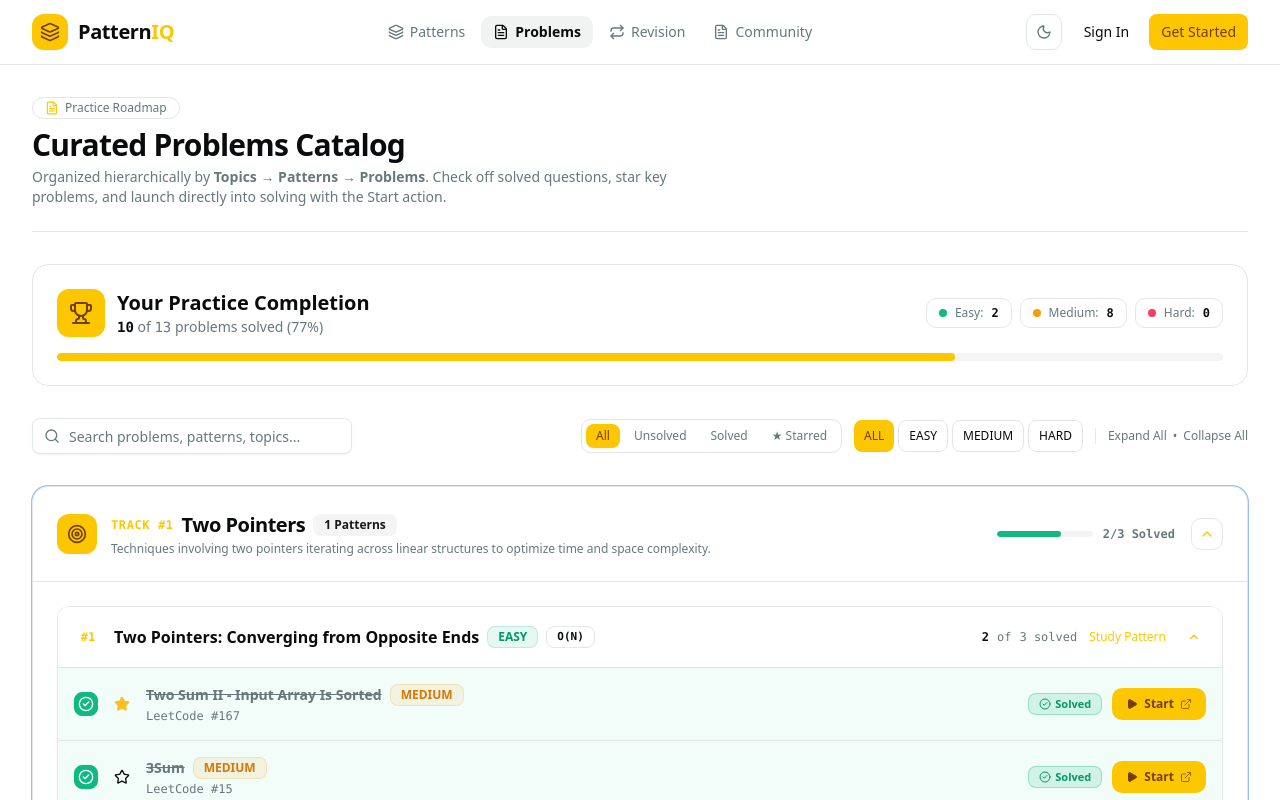
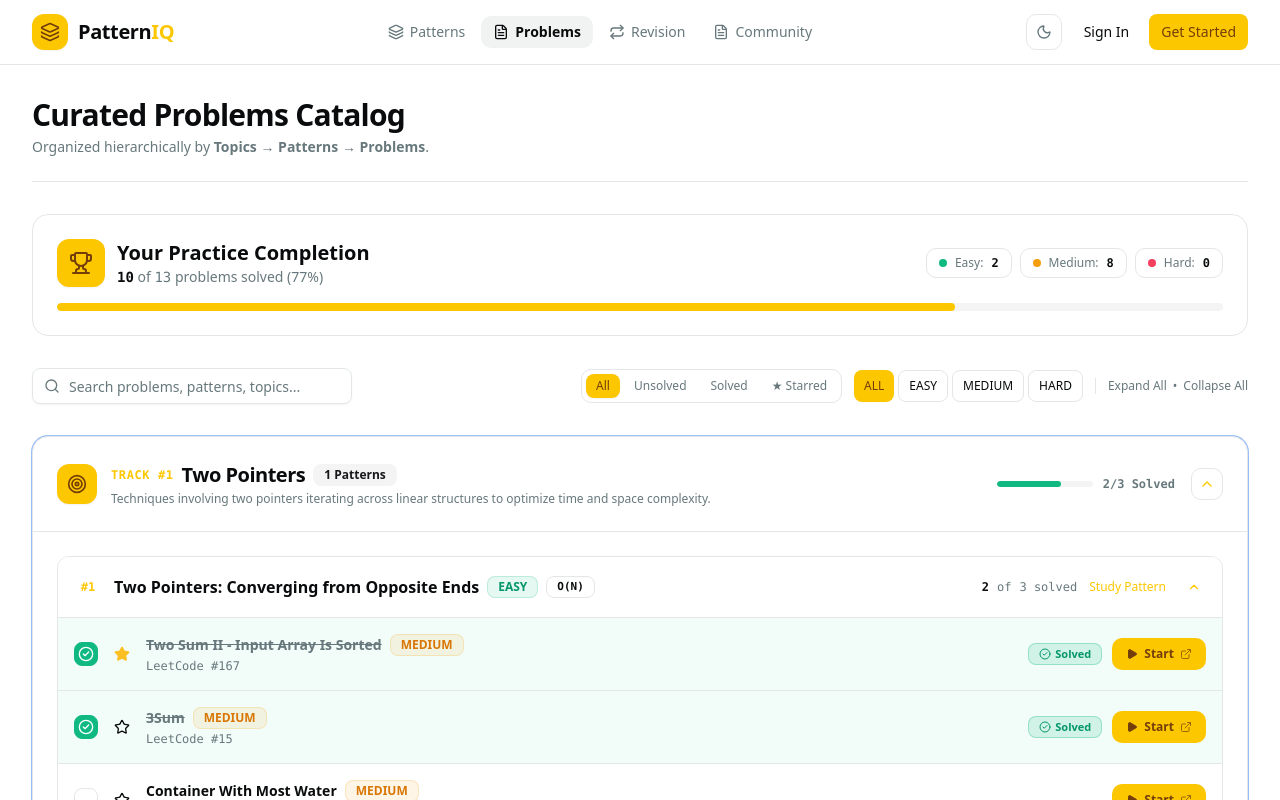
Before and after one commit to samnatasuvamoy99/PatternIQ, a Next.js app: page /problems in a window 1280 px wide. Shown: the top 800 px of the page. Built offline with nearby package versions, Linux system fonts and the light colour scheme.

Commit message:
style: clean up page headers

```diff
--- a/src/app/articles/page.tsx
+++ b/src/app/articles/page.tsx
@@ -48,10 +48,6 @@ export default function ArticlesPage() {
       {/* Header */}
       <div className="flex flex-col sm:flex-row sm:items-center justify-between gap-4 border-b border-border/60 pb-6">
         <div>
-          <div className="inline-flex items-center gap-1.5 rounded-full border border-border bg-muted/60 px-3 py-0.5 text-xs font-medium text-muted-foreground mb-2">
-            <FileText className="h-3.5 w-3.5 text-primary" />
-            <span>Community Learning</span>
-          </div>
           <h1 className="text-3xl font-bold tracking-tight">Technical Articles & Guides</h1>
           <p className="mt-1 text-sm text-muted-foreground max-w-2xl">
             In-depth engineering deep dives, pattern breakdowns, and interview wisdom contributed by the community.
--- a/src/app/patterns/page.tsx
+++ b/src/app/patterns/page.tsx
@@ -201,10 +201,7 @@ function PatternsContent() {
     <div className="mx-auto max-w-7xl px-4 py-8 sm:px-6 lg:px-8 space-y-8">
       {/* Header */}
       <div className="border-b border-border/60 pb-6">
-        <div className="inline-flex items-center gap-1.5 rounded-full border border-border bg-muted/60 px-3 py-0.5 text-xs font-medium text-muted-foreground mb-2">
-          <Layers className="h-3.5 w-3.5 text-primary" />
-          <span>Curriculum Repository</span>
-        </div>
+
         <h1 className="text-3xl font-bold tracking-tight">DSA Topics & Patterns</h1>
         <p className="mt-1 text-sm text-muted-foreground max-w-2xl">
           Browse all algorithmic topics below. Click any topic to open its dropdown and reveal all underlying patterns.
--- a/src/app/problems/page.tsx
+++ b/src/app/problems/page.tsx
@@ -268,14 +268,9 @@ export default function ProblemsPage() {
     <div className="mx-auto max-w-7xl px-4 py-8 sm:px-6 lg:px-8 space-y-8">
       {/* Header */}
       <div className="border-b border-border/60 pb-6">
-        <div className="inline-flex items-center gap-1.5 rounded-full border border-border bg-muted/60 px-3 py-0.5 text-xs font-medium text-muted-foreground mb-2">
-          <FileText className="h-3.5 w-3.5 text-primary" />
-          <span>Practice Roadmap</span>
-        </div>
         <h1 className="text-3xl font-bold tracking-tight">Curated Problems Catalog</h1>
         <p className="mt-1 text-sm text-muted-foreground max-w-2xl">
           Organized hierarchically by <strong>Topics</strong> &rarr; <strong>Patterns</strong> &rarr; <strong>Problems</strong>.
-          Check off solved questions, star key problems, and launch directly into solving with the Start action.
         </p>
       </div>
 
--- a/src/app/revision/page.tsx
+++ b/src/app/revision/page.tsx
@@ -54,10 +54,6 @@ export default function RevisionPage() {
       {/* Header */}
       <div className="flex flex-col sm:flex-row sm:items-center justify-between gap-4 border-b border-border/60 pb-6">
         <div>
-          <div className="inline-flex items-center gap-1.5 rounded-full border border-border bg-muted/60 px-3 py-0.5 text-xs font-medium text-muted-foreground mb-2">
-            <Repeat className="h-3.5 w-3.5 text-primary" />
-            <span>Spaced Repetition System</span>
-          </div>
           <h1 className="text-2xl sm:text-3xl font-bold tracking-tight">
             Daily Pattern Revision
           </h1>
```
